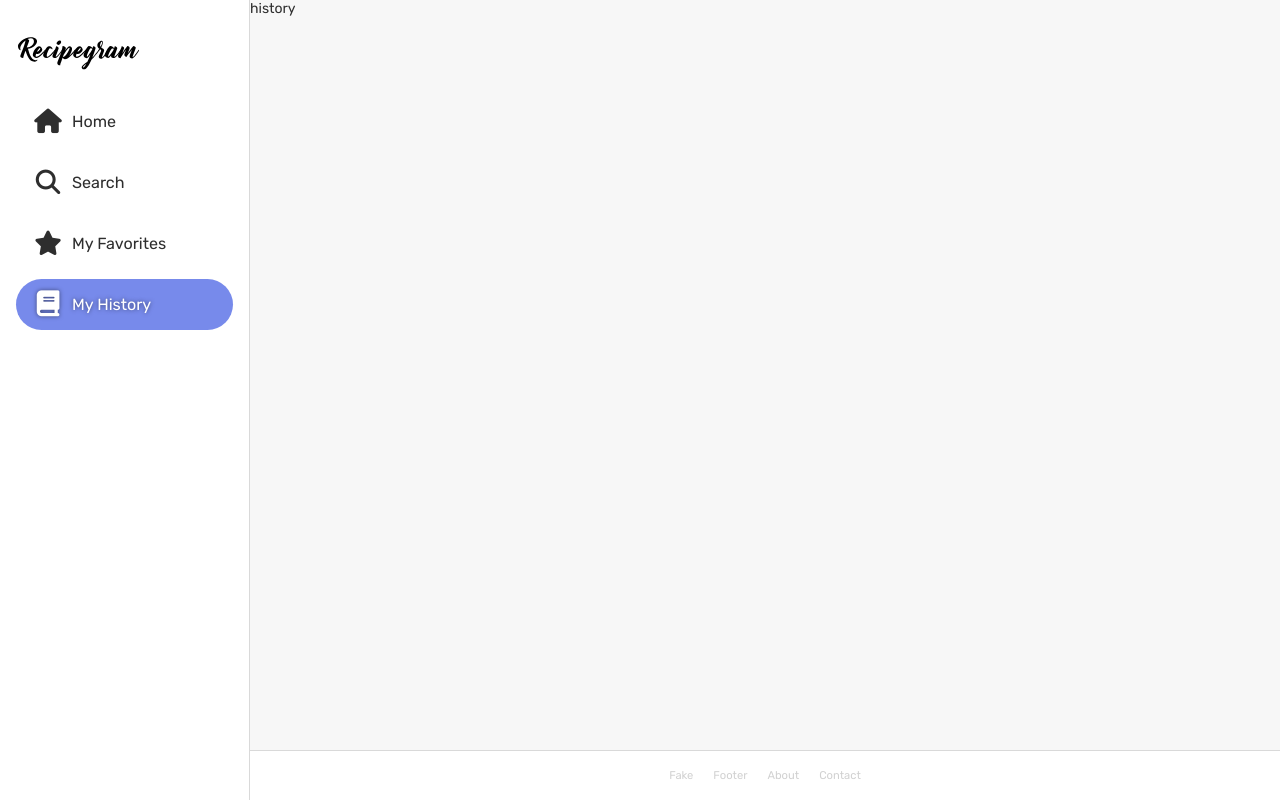
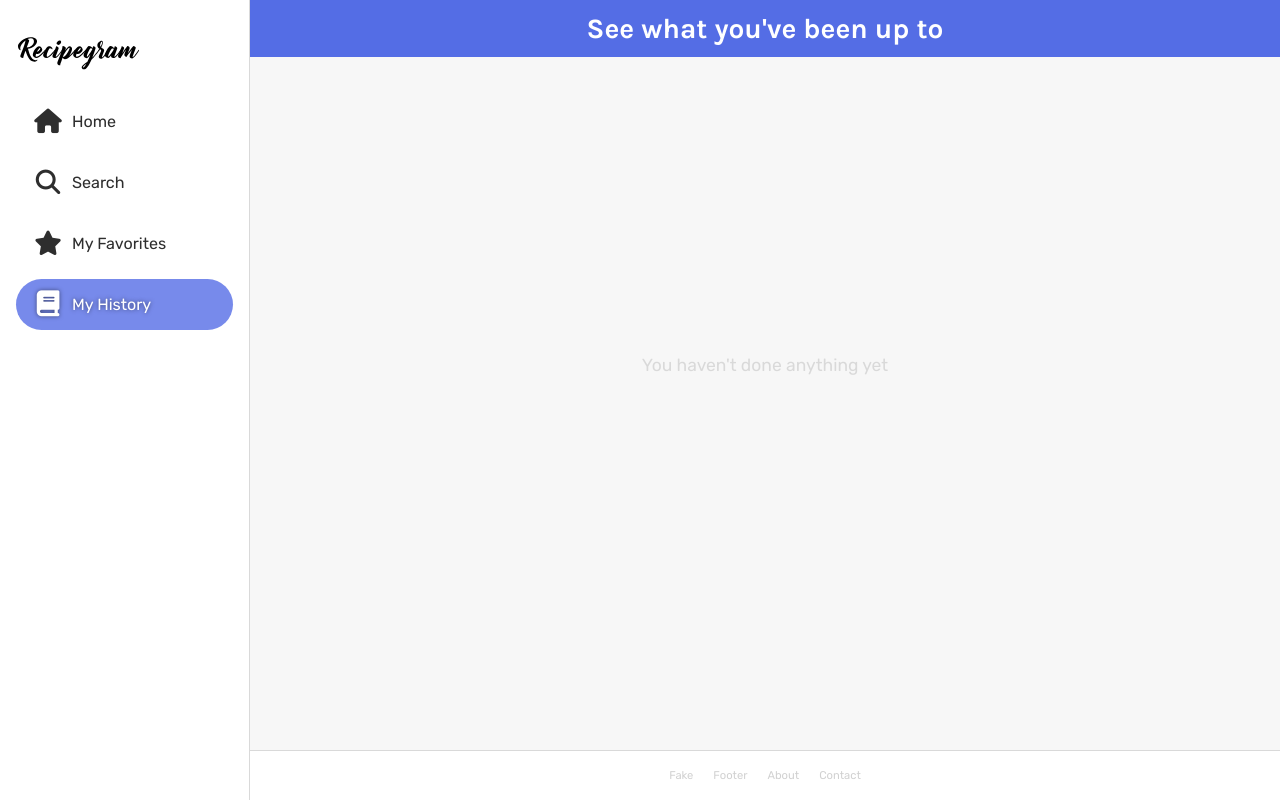
Before and after one commit to mannewdan/recipegram, a React (Vite) app: page /history in a window 1280 px wide. Built offline with nearby package versions, Linux system fonts and the light colour scheme; what javascript-time-ago would draw is missing.

Commit message:
my history

```diff
--- a/src/context/DataContext.tsx
+++ b/src/context/DataContext.tsx
@@ -45,6 +45,7 @@ type DataContextT = {
   updateRecipeLikes: (recipe: RecipeT, change: number) => void;
   getFavoriteRecipes: () => Array<RecipeT>;
   getAllRecipes: () => Array<RecipeT>;
+  getUserHistoryRecipes: () => Array<RecipeT>;
   getRecipeMetaData: (id: string) => RecipeDataT;
   postComment: (
     userID: string,
@@ -153,6 +154,11 @@ export function DataContextProvider(props: { children: React.ReactNode }) {
   }
   function getAllRecipes(): Array<RecipeT> {
     return Object.values(recipeData).map((data) => data.recipe);
+  }
+  function getUserHistoryRecipes(): Array<RecipeT> {
+    return Object.keys(userData.likes).map((id) => {
+      return recipeData[id].recipe;
+    }) as RecipeT[];
   }
   function getRecipeMetaData(id: string): RecipeDataT {
     return recipeData[id];
@@ -422,6 +428,7 @@ export function DataContextProvider(props: { children: React.ReactNode }) {
         updateRecipeLikes,
         getFavoriteRecipes,
         getAllRecipes,
+        getUserHistoryRecipes,
         postComment,
         updateComment,
         deleteComment,
--- a/src/css/main.css
+++ b/src/css/main.css
@@ -318,23 +318,6 @@ footer a {
   color: #d1d1d1;
 }
 
-.favorites__title {
-  background-color: #546de5;
-  color: hsl(0deg, 0%, 100%);
-  padding: 12px;
-}
-.favorites__title h3 {
-  font-size: 2rem;
-  text-align: center;
-}
-.favorites__empty {
-  display: flex;
-  justify-content: center;
-  align-items: center;
-  height: calc(100vh - 135px - 50px);
-  font-size: 1.25rem;
-  color: hsl(0deg, 0%, 85%);
-}
 .favorites__item {
   display: flex;
   flex-direction: column;
@@ -344,6 +327,7 @@ footer a {
 .favorites__item--time {
   color: #778aeb;
   font-weight: 700;
+  margin-bottom: 0.5em;
 }
 
 .sidebar-container {
@@ -664,6 +648,36 @@ footer a {
   color: hsl(0deg, 0%, 18%);
 }
 
+.history__item {
+  display: flex;
+  flex-direction: column;
+  justify-content: center;
+  align-items: center;
+}
+.history__description {
+  font-weight: 700;
+  color: #778aeb;
+  margin-bottom: 0.5em;
+}
+
+.general__header {
+  background-color: #546de5;
+  color: hsl(0deg, 0%, 100%);
+  padding: 12px;
+}
+.general__header h3 {
+  font-size: 2rem;
+  text-align: center;
+}
+.general__empty {
+  display: flex;
+  justify-content: center;
+  align-items: center;
+  height: calc(100vh - 135px - 50px);
+  font-size: 1.25rem;
+  color: hsl(0deg, 0%, 85%);
+}
+
 .root-container {
   display: flex;
 }
--- a/src/pages/Favorites.tsx
+++ b/src/pages/Favorites.tsx
@@ -4,35 +4,36 @@ import { useDataContext } from "../context/DataContext";
 
 export default function Favorites() {
   const { getRecipeMetaData, getFavoriteRecipes } = useDataContext();
-  const [recipes] = React.useState(getFavoriteRecipes());
+  const [recipes] = React.useState(getFavoriteRecipes().reverse());
 
   //scroll to top
   React.useEffect(() => {
     window.scrollTo(0, 0);
   }, []);
 
-  //show most recent at the top
-  const recipeEls = [];
-  let previousDate = undefined;
-  for (let i = recipes.length - 1; i >= 0; i--) {
-    const metaData = getRecipeMetaData(recipes[i].id);
+  let previousDate = undefined as string | undefined;
+  const recipeEls = recipes.map((recipe) => {
+    const metaData = getRecipeMetaData(recipe.id);
     const newDate = metaData
       ? new Date(metaData.lastInteraction).toDateString()
       : undefined;
-    recipeEls.push(
-      <section key={recipes[i].id} className="favorites__item">
+
+    const el = (
+      <section key={recipe.id} className="favorites__item">
         {newDate && newDate !== previousDate && (
           <span className="favorites__item--time">{newDate}</span>
         )}
-        <Recipe recipe={recipes[i]} />
+        <Recipe recipe={recipe} />
       </section>
     );
+
     previousDate = newDate;
-  }
+    return el;
+  });
 
   return (
     <div className="favorites">
-      <div className="favorites__title">
+      <div className="general__header">
         <h3>Revisit your favorite recipes</h3>
       </div>
 
@@ -40,7 +41,7 @@ export default function Favorites() {
         <div className="recipe-container">{recipeEls}</div>
       )}
       {recipes.length === 0 && (
-        <div className="favorites__empty">
+        <div className="general__empty">
           <span>You haven't saved any recipes yet</span>
         </div>
       )}
--- a/src/pages/History.tsx
+++ b/src/pages/History.tsx
@@ -1,3 +1,39 @@
+import React from "react";
+import { useDataContext, RecipeDataT } from "../context/DataContext";
+import Recipe from "../components/Recipe";
+
 export default function History() {
-  return <div>history</div>;
+  const { getUserHistoryRecipes } = useDataContext();
+  const [recipes] = React.useState(getUserHistoryRecipes().reverse());
+
+  //scroll to top
+  React.useEffect(() => {
+    window.scrollTo(0, 0);
+  }, []);
+
+  const recipeEls = recipes.map((recipe) => {
+    return (
+      <section className="history__item" key={recipe.id}>
+        <span className="history__description">You liked a recipe</span>
+        <Recipe recipe={recipe} />
+      </section>
+    );
+  });
+
+  return (
+    <div className="history">
+      <header className="general__header">
+        <h3>See what you've been up to</h3>
+      </header>
+
+      {recipes.length > 0 && (
+        <div className="recipe-container">{recipeEls}</div>
+      )}
+      {recipes.length === 0 && (
+        <div className="general__empty">
+          <span>You haven't done anything yet</span>
+        </div>
+      )}
+    </div>
+  );
 }
--- /dev/null
+++ b/src/sass/layout/_general.scss
@@ -0,0 +1,25 @@
+@use "../globals/themes" as *;
+@use "../globals/sizes" as *;
+
+.general {
+  &__header {
+    background-color: $accent;
+    color: $white;
+    padding: 12px;
+
+    h3 {
+      font-size: 2rem;
+      text-align: center;
+    }
+  }
+  &__empty {
+    display: flex;
+    justify-content: center;
+    align-items: center;
+
+    height: calc(100vh - $search-height - $footer-height);
+
+    font-size: 1.25rem;
+    color: $gray;
+  }
+}
--- /dev/null
+++ b/src/sass/layout/_history.scss
@@ -0,0 +1,15 @@
+@use "../globals/themes" as *;
+
+.history {
+  &__item {
+    display: flex;
+    flex-direction: column;
+    justify-content: center;
+    align-items: center;
+  }
+  &__description {
+    font-weight: 700;
+    color: $accent-light;
+    margin-bottom: 0.5em;
+  }
+}
--- a/src/sass/layout/_index.scss
+++ b/src/sass/layout/_index.scss
@@ -8,3 +8,5 @@
 @use "comment";
 @use "comment-bar";
 @use "feed";
+@use "history";
+@use "general";
```
Also changed, not shown: src/sass/layout/_favorites.scss (+1 -20 lines), 1 other file (tests, documents, lock files or other folders).
